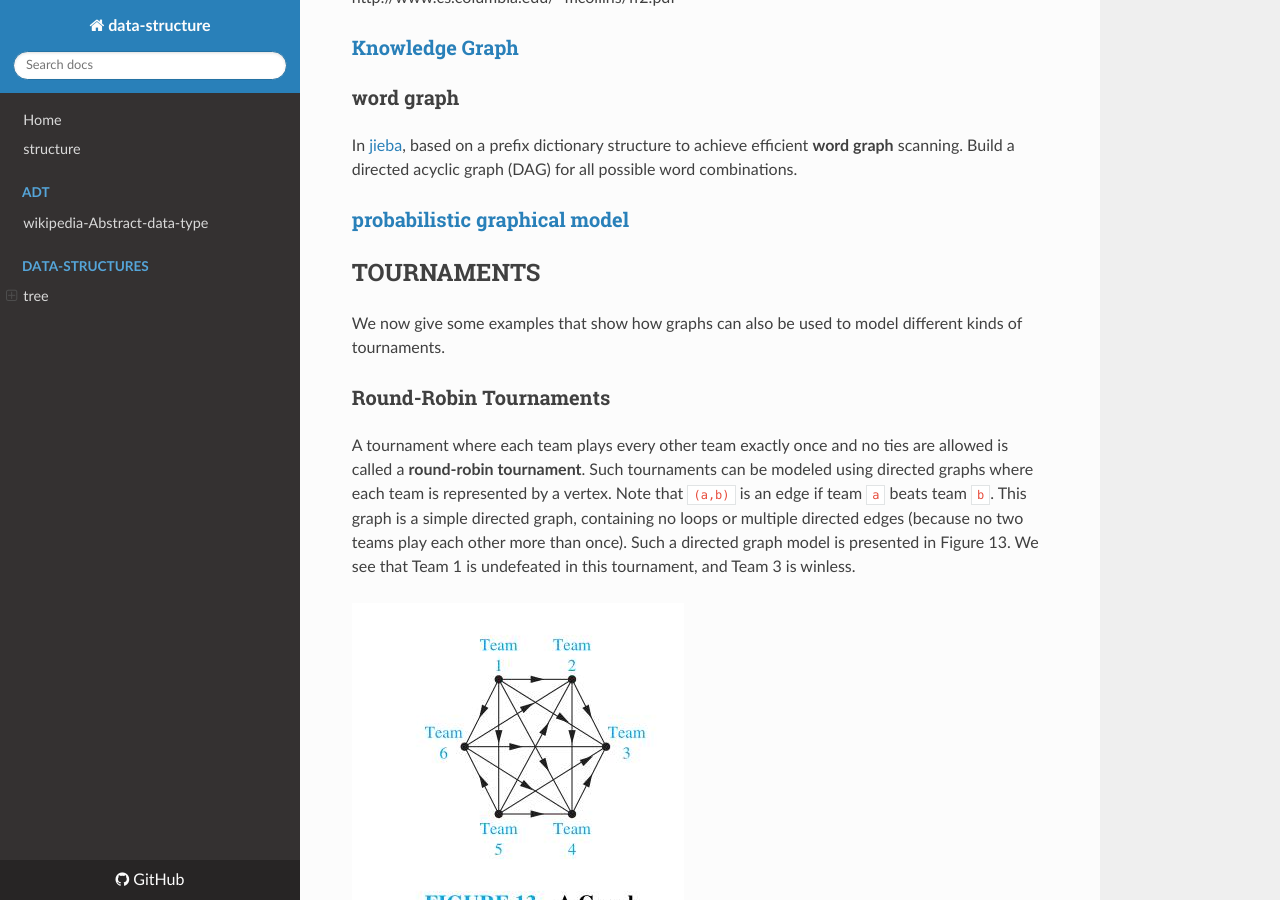
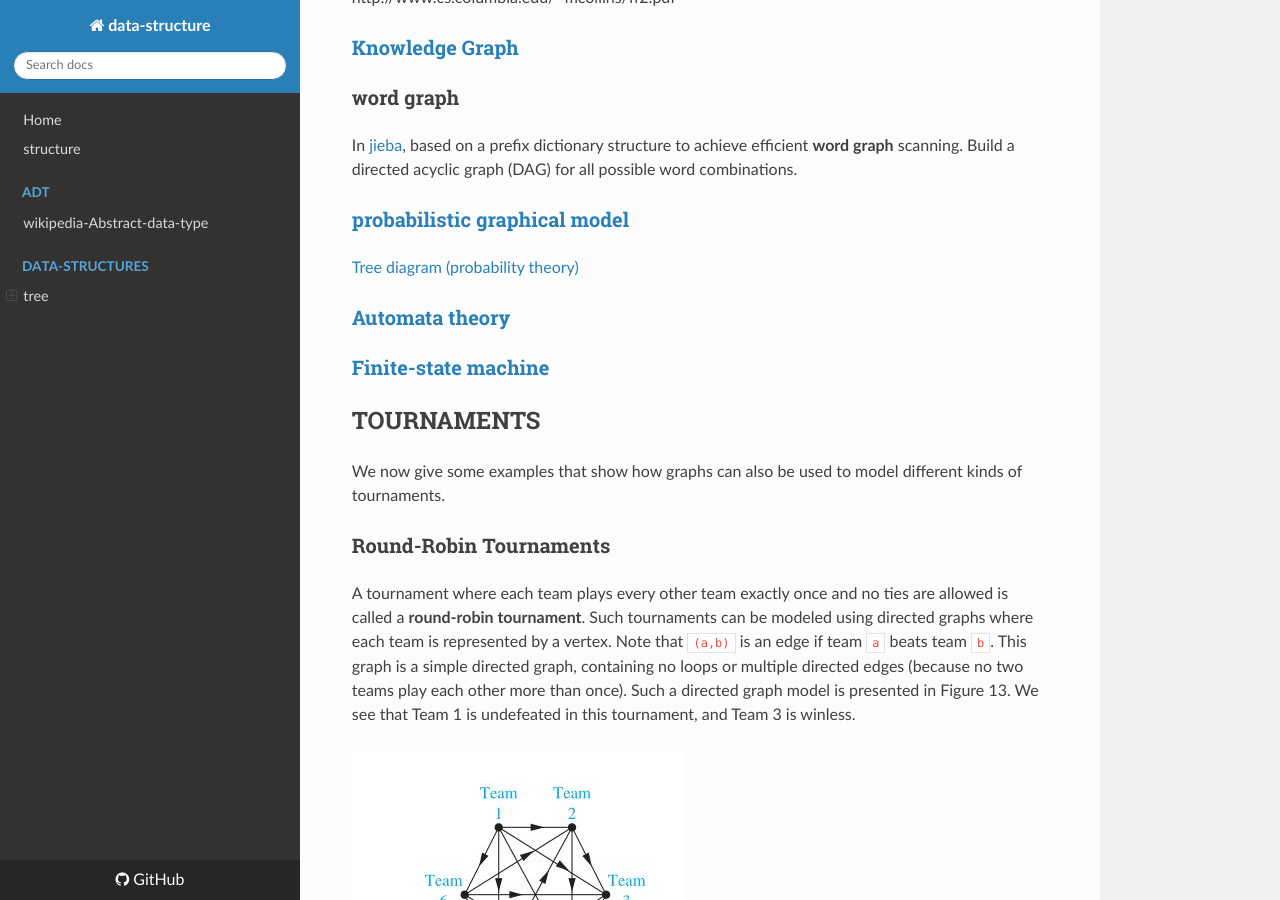
Before and after one commit to dengking/data-structure, an MkDocs documentation site: the page built from docs/data-structure/graph/02Graph-Model/02Graph-Model.md, in a window 1280 px wide and 900 px high, scrolled down 3185 px. Built offline with MkDocs 1.6.1, drawn with Linux system fonts in a browser that asks for light colours; nearby versions of some CDN libraries.

Commit message:
add graph and hash

```diff
--- a/docs/data-structure/graph/02Graph-Model/02Graph-Model.md
+++ b/docs/data-structure/graph/02Graph-Model/02Graph-Model.md
@@ -97,7 +97,11 @@ In [jieba](https://github.com/fxsjy/jieba),  based on a prefix dictionary struct
 
 ### [probabilistic graphical model](https://en.wikipedia.org/wiki/Graphical_model)
 
+[Tree diagram (probability theory)](https://en.wikipedia.org/wiki/Tree_diagram_(probability_theory))
 
+### [Automata theory](https://en.wikipedia.org/wiki/Automata_theory)
+
+### [Finite-state machine](https://en.wikipedia.org/wiki/Finite-state_machine)
 
 ## TOURNAMENTS
 
```
Also changed, not shown: docs/data-structure/graph/01Graph-and-Graph-theory/Directed-acyclic-graph/wikipedia-Directed-acyclic-graph.md (added, +5 -0 lines), docs/data-structure/hash/application-of-hash.md (renamed from docs/data-structure/hash-table/application-of-hash-table.md, +1 -1 lines), docs/data-structure/hash/wikipedia-Hash-function.md (renamed from docs/data-structure/hash-table/wikipedia-Hash-function.md), docs/data-structure/hash/wikipedia-Hash-table.md (renamed from docs/data-structure/hash-table/wikipedia-Hash-table.md).
